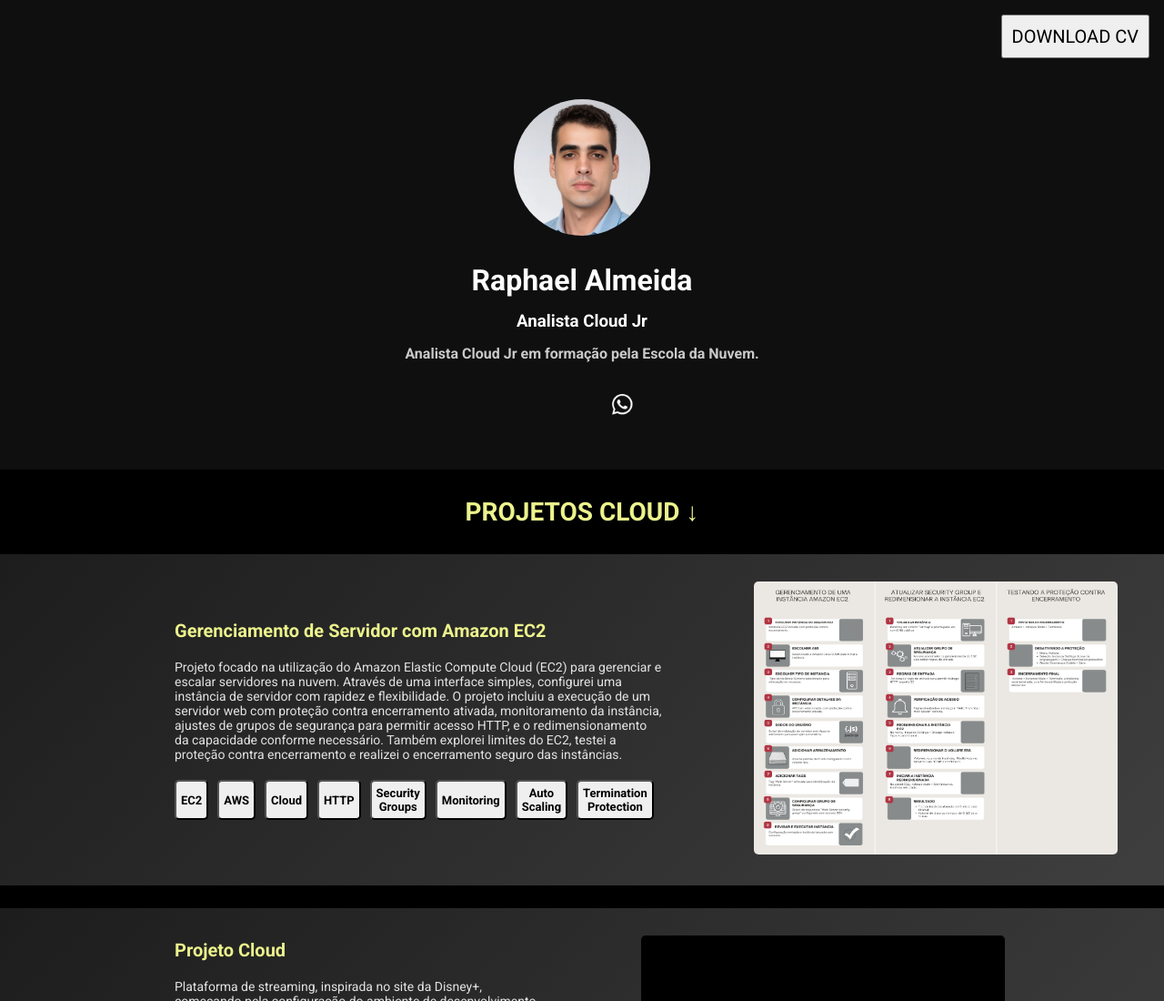
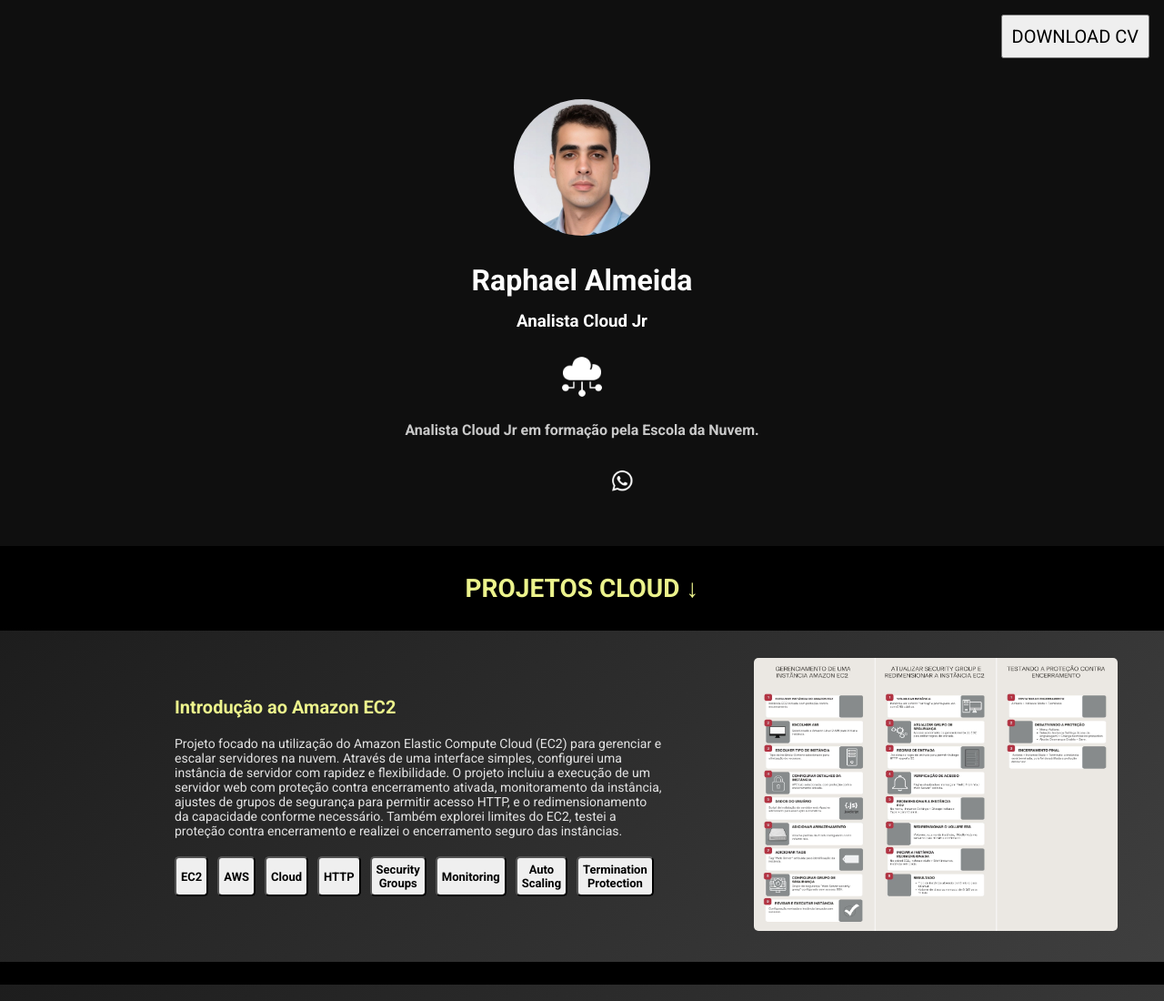
Before and after one commit to rphaell/portfolio-raphael, a website: page index.html in a window 1280 px wide. Shown: the top 1100 px of the page at 91% size. Drawn offline with Linux system fonts and the light colour scheme.

Commit message:
updating front end

```diff
--- a/index.html
+++ b/index.html
@@ -22,6 +22,7 @@
         <div>
             <h1>Raphael Almeida</h1>
             <h3>Analista Cloud Jr</h3>
+            <a href="./images/cloud-network.png" target="_blank"><img id="cloud-icon" src="./images/cloud-network.png" alt=""></a>
             <h4>Analista Cloud Jr em formação pela Escola da Nuvem.</h4>
         </div>
         <div class="container">
@@ -38,6 +39,7 @@
                 <li class="redes_social_links">
                     <a href="https://wa.me/5579981177541" target="_blank"><img id="whatsapp-icon" src="images/whatsapp (1).png" alt=""></a>
                 </li>
+
             </ul>
         </div>
     </header>
@@ -46,7 +48,7 @@
 
         <div class="project">
             <div class="project-description">
-                <h1>Gerenciamento de Servidor com Amazon EC2</h1>
+                <h1>Introdução ao Amazon EC2</h1>
                 <p>
                     Projeto focado na utilização do Amazon Elastic Compute Cloud (EC2) para gerenciar e escalar servidores na nuvem. Através de uma interface simples, configurei uma instância de servidor com rapidez e flexibilidade. O projeto incluiu a execução de um servidor web com proteção contra encerramento ativada, monitoramento da instância, ajustes de grupos de segurança para permitir acesso HTTP, e o redimensionamento da capacidade conforme necessário. Também explorei limites do EC2, testei a proteção contra encerramento e realizei o encerramento seguro das instâncias.
                 </p>
--- a/main.css
+++ b/main.css
@@ -19,6 +19,14 @@
 }
 
 /* Container */
+
+#cloud-icon {
+    width: 50px;
+    margin-bottom: 20px;
+    margin-top: 10px;
+
+
+}
 
 header.container {
     background-color: rgb(15, 15, 15);
```
Also changed, not shown: images/cloud-network.png (added).
